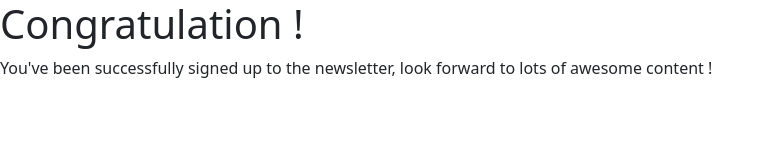
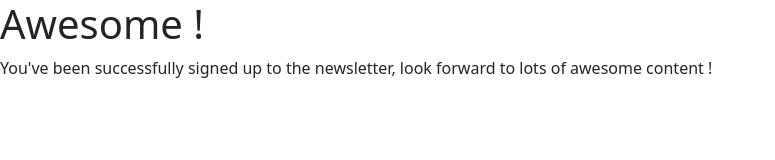
Before and after one commit to prabhakar8050/Newsletter-Signup, a website: page success.html in a window 1280 px wide. Shown: the whole page, without its empty margins (0-775 px from the left). Drawn offline with nearby package versions, Linux system fonts and the light colour scheme.

Commit message:
Changed the Success page h1

```diff
--- a/success.html
+++ b/success.html
@@ -4,7 +4,7 @@
     <meta charset="UTF-8">
     <meta http-equiv="X-UA-Compatible" content="IE=edge">
     <meta name="viewport" content="width=device-width, initial-scale=1.0">
-    <title>Failure</title>
+    <title>Success</title>
 
     <!-- CSS only -->
     <link href="https://cdn.jsdelivr.net/npm/bootstrap@5.2.2/dist/css/bootstrap.min.css" rel="stylesheet" integrity="sha384-Zenh87qX5JnK2Jl0vWa8Ck2rdkQ2Bzep5IDxbcnCeuOxjzrPF/et3URy9Bv1WTRi" crossorigin="anonymous">
@@ -13,7 +13,7 @@
 <body>
 
     <div class="jumbotron">
-        <h1>Congratulation !</h1>
+        <h1>Awesome !</h1>
         <p>You've been successfully signed up to the newsletter, look forward to lots of awesome content !</p>
         <!-- <p><a class="btn btn-primary btn-lg" href="#" role="button">Learn more</a></p> -->
       </div>
```
